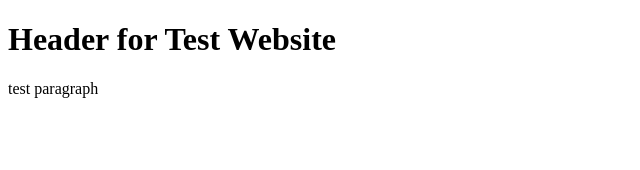
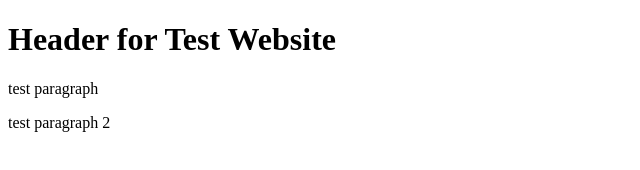
Before and after one commit to ExpositionJunkie/git-test, a plain HTML site: page index.html in a window 1280 px wide. Shown: the whole page, without its empty margins (0-640 px from the left). Drawn offline with Linux system fonts and the light colour scheme.

Commit message:
Third commit

```diff
--- a/index.html
+++ b/index.html
@@ -3,5 +3,6 @@
     <body>
         <h1>Header for Test Website</h1>
         <p>test paragraph</p>
+        <p>test paragraph 2</p>
     </body>
 </html>
```
